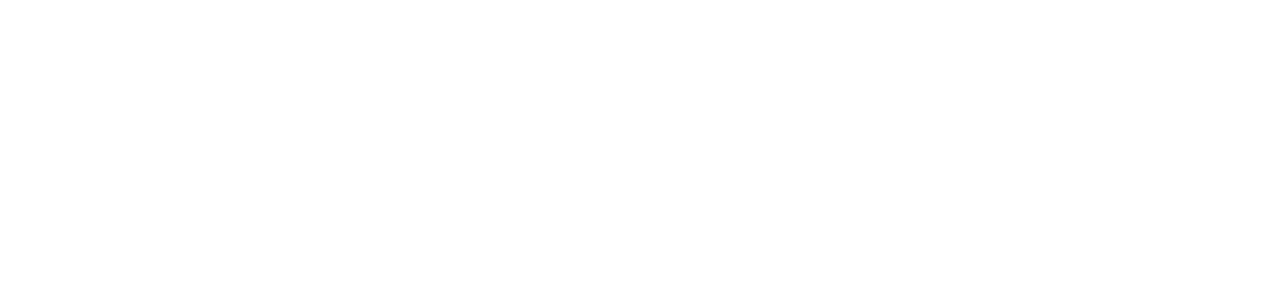
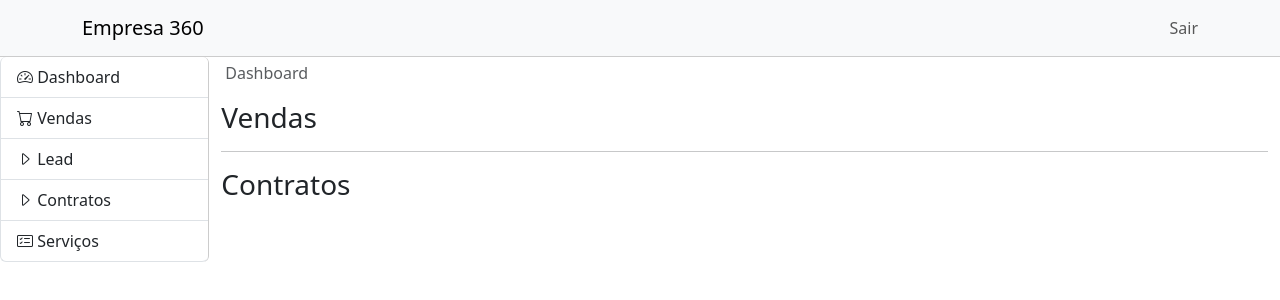
Before and after one commit to daniellmerlo/empresa360, a Vue app: page /home/vendas/contratos in a window 1280 px wide. Before the commit this address had no page. Shown: the top 300 px of the page. Built offline with nearby package versions, Linux system fonts and the light colour scheme.

Commit message:
227. Rotas alinhadas (rotas filhas) parte 2

```diff
--- /dev/null
+++ b/src/components/vendas/Contratos.vue
@@ -0,0 +1,3 @@
+<template>
+    <h3>Contratos</h3>
+</template>
--- /dev/null
+++ b/src/components/vendas/Leads.vue
@@ -0,0 +1,3 @@
+<template>
+    <h3>Leads</h3>
+</template>
--- a/src/components/vendas/Vendas.vue
+++ b/src/components/vendas/Vendas.vue
@@ -1,3 +1,5 @@
 <template>
     <h3>Vendas</h3>
+    <hr>
+    <router-view></router-view>
 </template>
--- a/src/views/Home.vue
+++ b/src/views/Home.vue
@@ -20,6 +20,12 @@
                 </router-link>
                 <router-link class="list-group-item list-group-item-action" to="/home/vendas">
                     <i class="bi bi-cart"></i> Vendas
+                </router-link>
+                <router-link class="list-group-item list-group-item-action" to="/home/vendas/leads">
+                    <i class="bi bi-caret-right"></i> Lead
+                </router-link>
+                <router-link class="list-group-item list-group-item-action" to="/home/vendas/contratos">
+                    <i class="bi bi-caret-right"></i> Contratos
                 </router-link>
                 <router-link class="list-group-item list-group-item-action" to="/home/servicos">
                     <i class="bi bi-card-checklist"></i> Serviços
```
Also changed, not shown: info.json (added, +24 -0 lines), src/router.js (+8 -1 lines).
